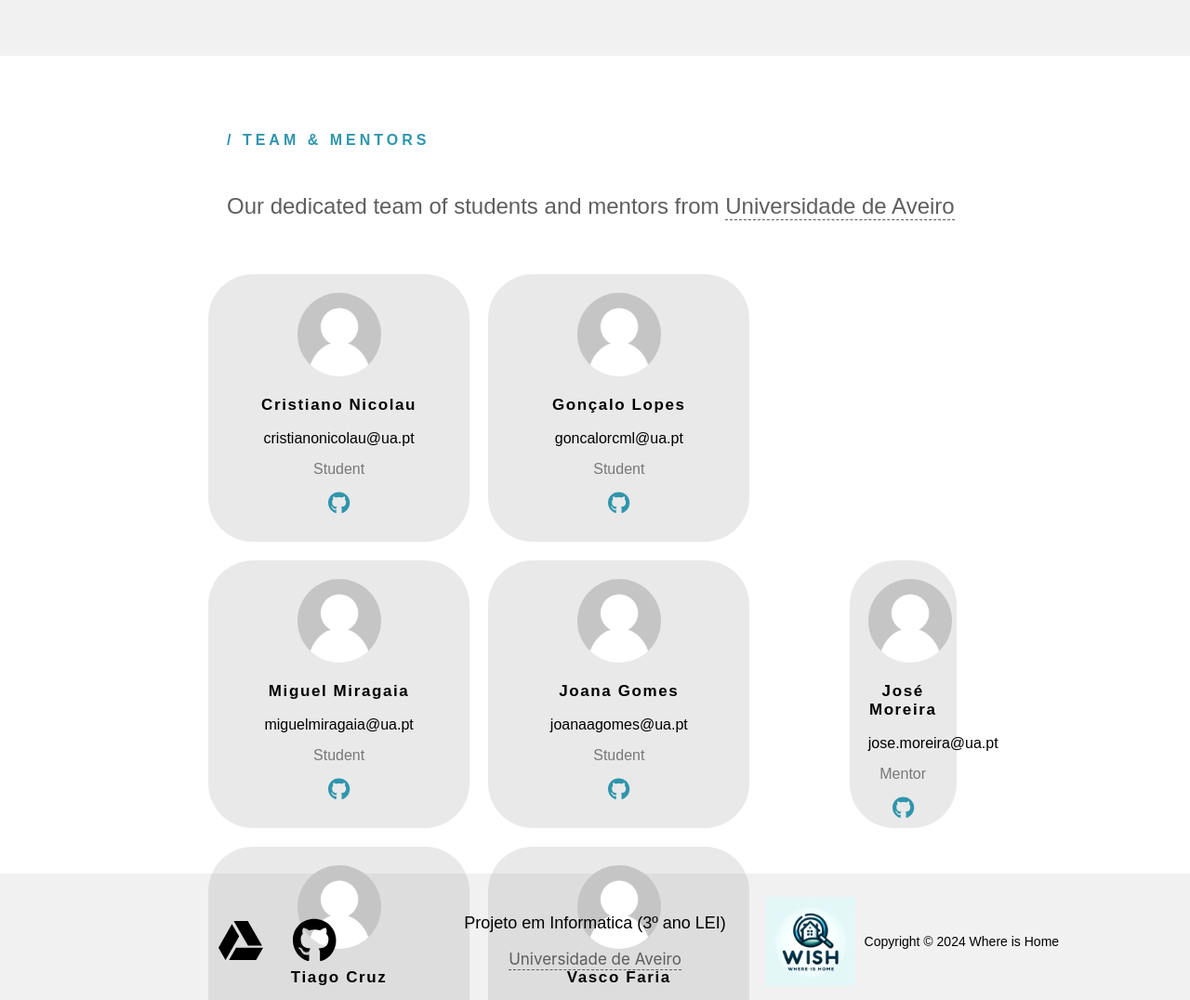
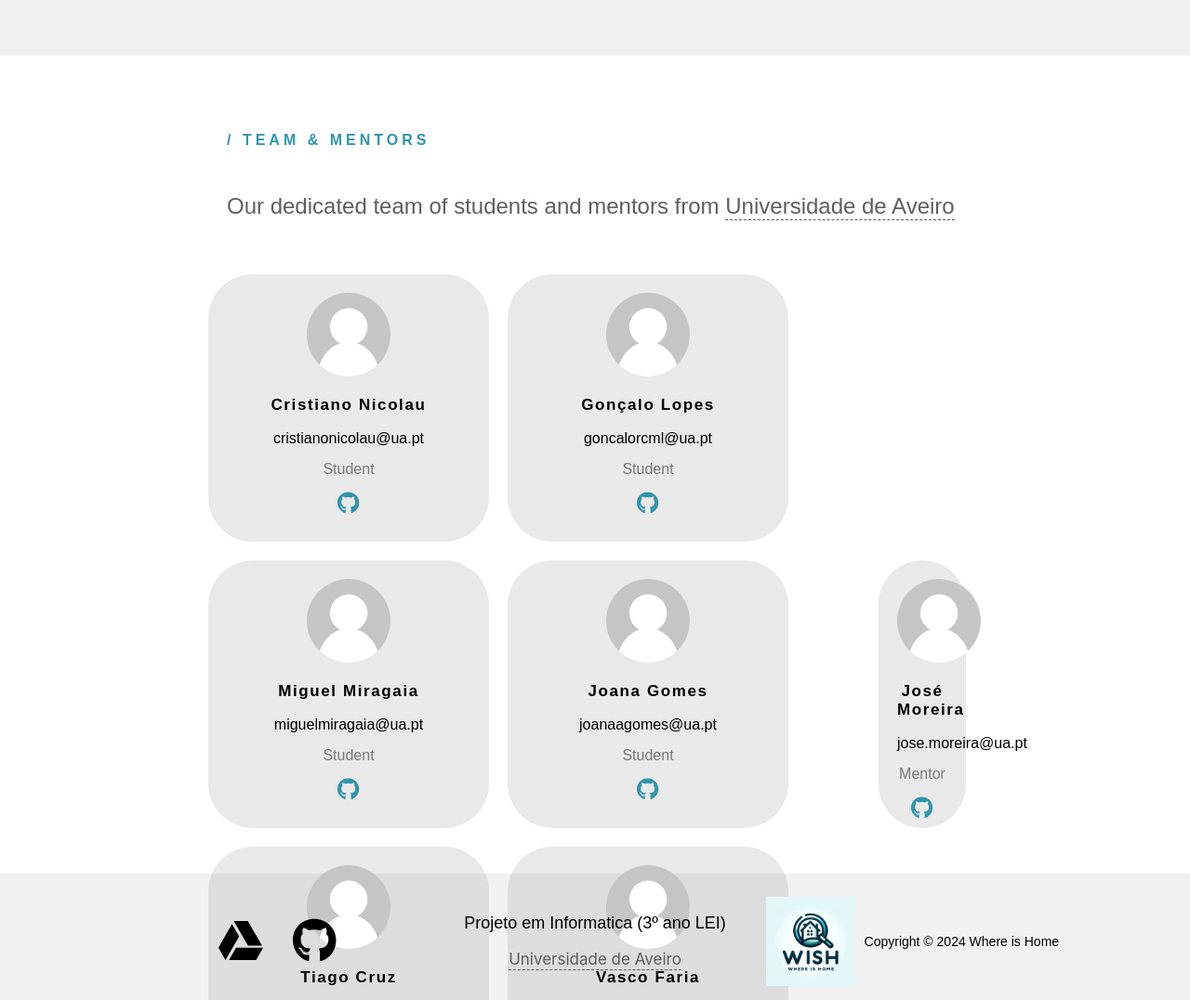
Before and after one commit to Wish-Where-is-Home/Website-WisHpresentation, a React (Create React App) app in the folder wish-whereishome/: page / in a window 1280 px wide. Shown: the part 4420-5496 px from the top of the page at 93% size. Built offline with nearby package versions, Linux system fonts and the light colour scheme.

Commit message:
fixed margin

```diff
--- a/wish-whereishome/src/Sections/Team/Team.css
+++ b/wish-whereishome/src/Sections/Team/Team.css
@@ -76,7 +76,7 @@
 
 .show-team-cards{
     display: grid;
-    grid-template-columns: 70% 30% ;
+    grid-template-columns: 75% 25% ;
     gap: 40px;
     width: 100%;
     height: 100%;
```
